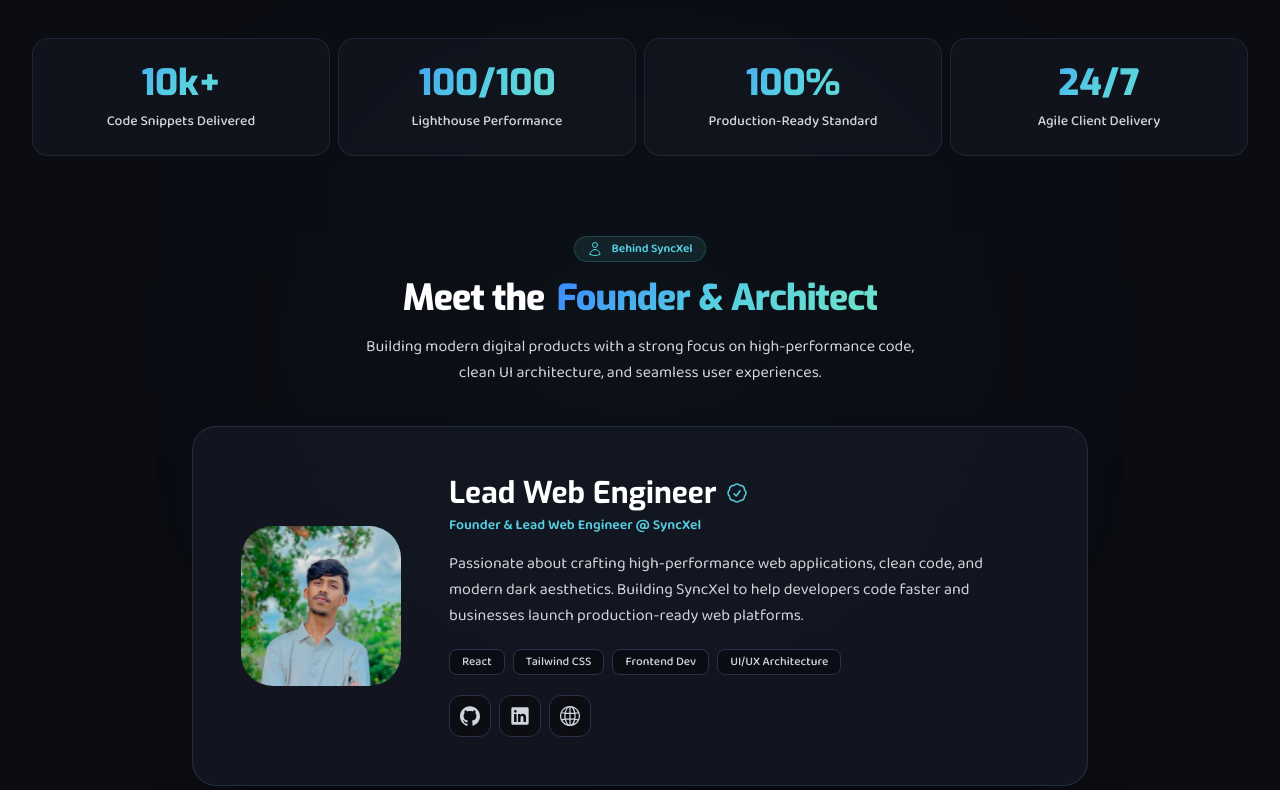
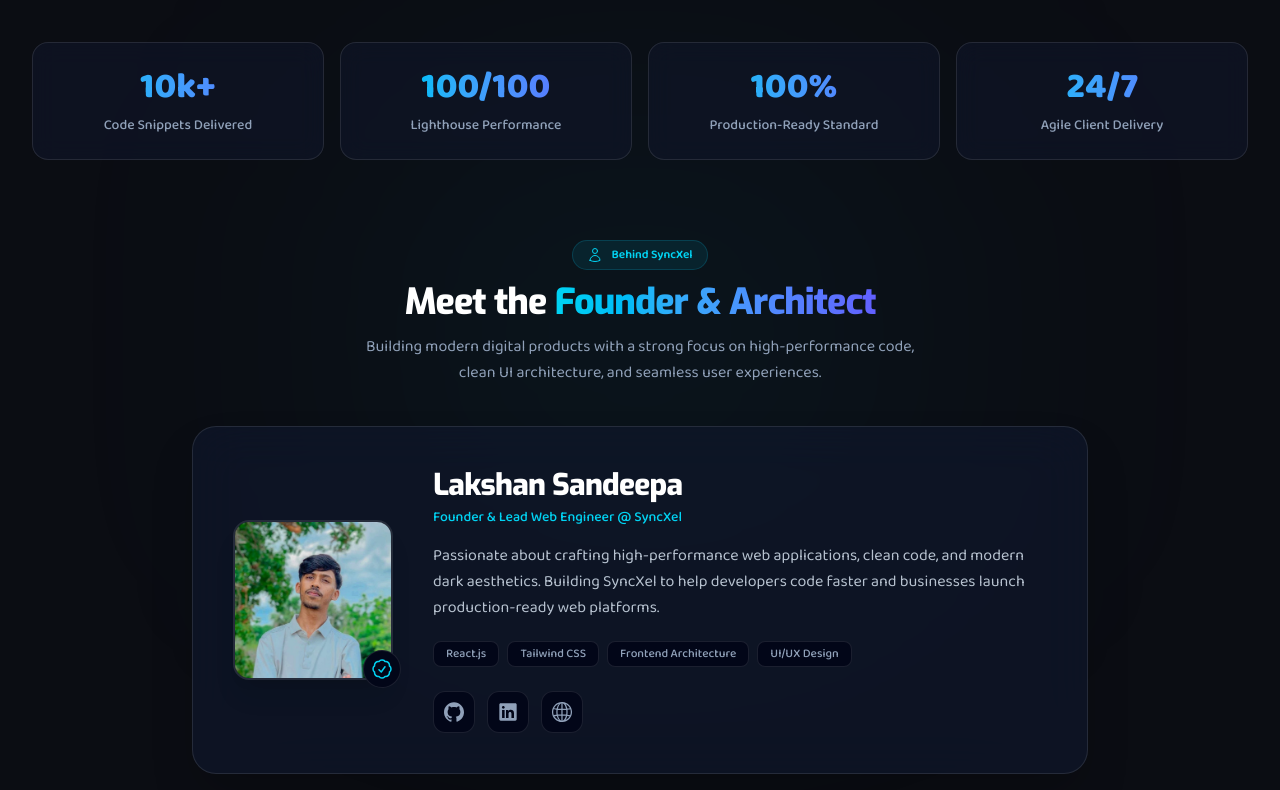
Before and after one commit to lakshan-beast/SyncXel, a React (Vite) app: page / in a window 1280 px wide. Shown: the part 2150-2940 px from the top of the page. Built offline with nearby package versions, Linux system fonts and the light colour scheme.

Commit message:
feat: refactor TeamSection component with improved layout, updated styles, and fixed image import typo

```diff
--- a/src/components/TeamSection.jsx
+++ b/src/components/TeamSection.jsx
@@ -1,7 +1,181 @@
+// import {
+//   HiOutlineUser,
+//   HiOutlineSparkles,
+//   HiOutlineCodeBracket,
+//   HiOutlineCheckBadge,
+//   HiOutlineChartBar,
+// } from "react-icons/hi2";
+// import { SiGithub } from "react-icons/si";
+// import { SlGlobe } from "react-icons/sl";
+// import { RxLinkedinLogo } from "react-icons/rx";
+
+// import HeroIamge from "/hero.jpg";
+
+// export default function TeamSection() {
+//   const stats = [
+//     { value: "10k+", label: "Code Snippets Delivered" },
+//     { value: "100/100", label: "Lighthouse Performance" },
+//     { value: "100%", label: "Production-Ready Standard" },
+//     { value: "24/7", label: "Agile Client Delivery" },
+//   ];
+
+//   return (
+//     <section className="py-20 px-4 sm:px-8 relative overflow-hidden">
+//       {/* Background Neon Accent Glow */}
+//       <div className="absolute top-1/2 left-1/2 -translate-x-1/2 -translate-y-1/2 w-125 h-75 bg-syncxel-cyan/5 blur-[160px] pointer-events-none rounded-full" />
+
+//       <div className="max-w-7xl mx-auto space-y-20 relative z-10">
+//         {/* 1. STATS / METRICS BAR WITH HEADING */}
+//         <div className="space-y-10">
+//           {/* Stats Header */}
+//           <div className="text-center space-y-3 max-w-2xl mx-auto">
+//             <div className="inline-flex items-center space-x-2 px-3 py-1 rounded-full bg-syncxel-cyan/10 border border-syncxel-cyan/20 text-syncxel-cyan text-xs font-semibold">
+//               <HiOutlineChartBar className="w-4 h-4" />
+//               <span>Proven Impact & Metrics</span>
+//             </div>
+
+//             <h2 className="text-2xl sm:text-3xl font-extrabold text-white font-heading tracking-tight">
+//               Driven by Numbers, Engineered for{" "}
+//               <span className="text-transparent bg-clip-text bg-syncxel-gradient">
+//                 Excellence
+//               </span>
+//             </h2>
+
+//             <p className="text-syncxel-text-muted text-xs sm:text-sm leading-relaxed">
+//               Real metrics that reflect our commitment to speed, code quality,
+//               and reliability.
+//             </p>
+//           </div>
+
+//           {/* 1. STATS / METRICS BAR */}
+//           <div className="grid grid-cols-2 md:grid-cols-4 gap-2">
+//             {stats.map((stat, idx) => (
+//               <div
+//                 key={idx}
+//                 className="p-6 rounded-2xl bg-syncxel-card/50 border border-syncxel-border/60 text-center space-y-2 backdrop-blur-sm hover:border-syncxel-cyan/30 transition-all duration-300">
+//                 <div className="text-3xl sm:text-4xl font-extrabold text-transparent bg-clip-text bg-syncxel-gradient font-heading">
+//                   {stat.value}
+//                 </div>
+//                 <div className="text-xs sm:text-sm text-syncxel-text-muted font-medium">
+//                   {stat.label}
+//                 </div>
+//               </div>
+//             ))}
+//           </div>
+//         </div>
+
+//         {/* 2. MEET THE FOUNDER SECTION */}
+//         <div className="max-w-4xl mx-auto space-y-10">
+//           {/* Section Header */}
+//           <div className="text-center space-y-4">
+//             <div className="inline-flex items-center space-x-2 px-3 py-1 rounded-full bg-syncxel-cyan/10 border border-syncxel-cyan/20 text-syncxel-cyan text-xs font-semibold">
+//               <HiOutlineUser className="w-4 h-4" />
+//               <span>Behind SyncXel</span>
+//             </div>
+
+//             <h2 className="text-3xl sm:text-4xl font-extrabold text-white font-heading tracking-tight ">
+//               Meet the
+//               <span className="text-transparent bg-clip-text bg-syncxel-gradient ml-3">
+//                 Founder & Architect
+//               </span>
+//             </h2>
+
+//             <p className="text-syncxel-text-muted text-sm sm:text-base leading-relaxed max-w-xl mx-auto">
+//               Building modern digital products with a strong focus on
+//               high-performance code, clean UI architecture, and seamless user
+//               experiences.
+//             </p>
+//           </div>
+
+//           {/* SOLO FOUNDER CARD */}
+//           <div className="relative p-8 sm:p-12 rounded-3xl bg-syncxel-card/70 border border-syncxel-border/80 shadow-2xl backdrop-blur-xl hover:border-syncxel-cyan/40 transition-all duration-300">
+//             <div className="flex flex-col md:flex-row items-center gap-8 md:gap-12">
+//               <img
+//                 src={HeroIamge}
+//                 alt=""
+//                 className="w-32 h-32 sm:w-40 sm:h-40 rounded-4xl"
+//               />
+
+//               {/* Founder Bio & Details */}
+//               <div className="space-y-4 text-center md:text-left flex-1">
+//                 <div className="space-y-1">
+//                   <div className="inline-flex items-center space-x-2">
+//                     <h3 className="text-2xl sm:text-3xl font-bold text-white font-heading">
+//                       Lead Web Engineer
+//                     </h3>
+//                     <HiOutlineCheckBadge
+//                       className="w-6 h-6 text-syncxel-cyan"
+//                       title="Verified Creator"
+//                     />
+//                   </div>
+//                   <p className="text-syncxel-cyan font-semibold text-sm">
+//                     Founder & Lead Web Engineer @ SyncXel
+//                   </p>
+//                 </div>
+
+//                 <p className="text-syncxel-text-muted text-sm sm:text-base leading-relaxed font-body">
+//                   Passionate about crafting high-performance web applications,
+//                   clean code, and modern dark aesthetics. Building SyncXel to
+//                   help developers code faster and businesses launch
+//                   production-ready web platforms.
+//                 </p>
+
+//                 {/* Tech Highlights Tags */}
+//                 <div className="flex flex-wrap gap-2 pt-1 justify-center md:justify-start">
+//                   {[
+//                     "React",
+//                     // "Next.js",
+//                     "Tailwind CSS",
+//                     "Frontend Dev",
+//                     "UI/UX Architecture",
+//                   ].map((tag, tIdx) => (
+//                     <span
+//                       key={tIdx}
+//                       className="px-3 py-1 rounded-lg bg-syncxel-dark/90 border border-syncxel-border text-xs font-medium text-syncxel-text-muted">
+//                       {tag}
+//                     </span>
+//                   ))}
+//                 </div>
+
+//                 {/* Social Links */}
+//                 <div className="pt-1 flex items-center justify-center md:justify-start space-x-2">
+//                   <a
+//                     href="https://github.com/lakshan-beast"
+//                     target="_blank"
+//                     rel="noreferrer"
+//                     className="p-2.5 rounded-xl bg-syncxel-dark border border-syncxel-border text-syncxel-text-muted hover:text-white hover:border-syncxel-cyan/40 transition-all"
+//                     title="GitHub Profile">
+//                     <SiGithub className="w-5 h-5" />
+//                   </a>
+//                   <a
+//                     href="https://www.linkedin.com/in/lakshan-sandeepa"
+//                     target="_blank"
+//                     rel="noreferrer"
+//                     className="p-2.5 rounded-xl bg-syncxel-dark border border-syncxel-border text-syncxel-text-muted hover:text-white hover:border-syncxel-cyan/40 transition-all"
+//                     title="LinkedIn Profile">
+//                     <RxLinkedinLogo className="w-5 h-5" />
+//                   </a>
+//                   <a
+//                     href="https://lakshan-sandeepa-dev.vercel.app/"
+//                     target="_blank"
+//                     rel="noreferrer"
+//                     className="p-2.5 rounded-xl bg-syncxel-dark border border-syncxel-border text-syncxel-text-muted hover:text-white hover:border-syncxel-cyan/40 transition-all"
+//                     title="Portfolio Profile">
+//                     <SlGlobe className="w-5 h-5" />
+//                   </a>
+//                 </div>
+//               </div>
+//             </div>
+//           </div>
+//         </div>
+//       </div>
+//     </section>
+//   );
+// }
+
+import React from "react";
 import {
   HiOutlineUser,
-  HiOutlineSparkles,
-  HiOutlineCodeBracket,
   HiOutlineCheckBadge,
   HiOutlineChartBar,
 } from "react-icons/hi2";
@@ -9,7 +183,7 @@ import { SiGithub } from "react-icons/si";
 import { SlGlobe } from "react-icons/sl";
 import { RxLinkedinLogo } from "react-icons/rx";
 
-import HeroIamge from "/hero.jpg";
+import HeroImage from "/hero.jpg"; // Fixed Typo in variable name
 
 export default function TeamSection() {
   const stats = [
@@ -22,41 +196,41 @@ export default function TeamSection() {
   return (
     <section className="py-20 px-4 sm:px-8 relative overflow-hidden">
       {/* Background Neon Accent Glow */}
-      <div className="absolute top-1/2 left-1/2 -translate-x-1/2 -translate-y-1/2 w-125 h-75 bg-syncxel-cyan/5 blur-[160px] pointer-events-none rounded-full" />
+      <div className="absolute top-1/2 left-1/2 -translate-x-1/2 -translate-y-1/2 w-[500px] h-[300px] bg-cyan-500/10 blur-[160px] pointer-events-none rounded-full" />
 
       <div className="max-w-7xl mx-auto space-y-20 relative z-10">
         {/* 1. STATS / METRICS BAR WITH HEADING */}
         <div className="space-y-10">
           {/* Stats Header */}
           <div className="text-center space-y-3 max-w-2xl mx-auto">
-            <div className="inline-flex items-center space-x-2 px-3 py-1 rounded-full bg-syncxel-cyan/10 border border-syncxel-cyan/20 text-syncxel-cyan text-xs font-semibold">
+            <div className="inline-flex items-center space-x-2 px-3.5 py-1.5 rounded-full bg-cyan-500/10 border border-cyan-500/20 text-cyan-400 text-xs font-semibold">
               <HiOutlineChartBar className="w-4 h-4" />
               <span>Proven Impact & Metrics</span>
             </div>
 
-            <h2 className="text-2xl sm:text-3xl font-extrabold text-white font-heading tracking-tight">
+            <h2 className="text-2xl sm:text-3xl font-extrabold text-white tracking-tight">
               Driven by Numbers, Engineered for{" "}
-              <span className="text-transparent bg-clip-text bg-syncxel-gradient">
+              <span className="text-transparent bg-clip-text bg-gradient-to-r from-cyan-400 to-indigo-500">
                 Excellence
               </span>
             </h2>
 
-            <p className="text-syncxel-text-muted text-xs sm:text-sm leading-relaxed">
+            <p className="text-slate-400 text-xs sm:text-sm leading-relaxed">
               Real metrics that reflect our commitment to speed, code quality,
               and reliability.
             </p>
           </div>
 
-          {/* 1. STATS / METRICS BAR */}
-          <div className="grid grid-cols-2 md:grid-cols-4 gap-2">
+          {/* Metrics Grid */}
+          <div className="grid grid-cols-2 md:grid-cols-4 gap-4">
             {stats.map((stat, idx) => (
               <div
                 key={idx}
-                className="p-6 rounded-2xl bg-syncxel-card/50 border border-syncxel-border/60 text-center space-y-2 backdrop-blur-sm hover:border-syncxel-cyan/30 transition-all duration-300">
-                <div className="text-3xl sm:text-4xl font-extrabold text-transparent bg-clip-text bg-syncxel-gradient font-heading">
+                className="p-6 rounded-2xl bg-slate-900/60 border border-white/10 text-center space-y-2 backdrop-blur-md hover:border-cyan-500/40 transition-all duration-300">
+                <div className="text-3xl sm:text-4xl font-extrabold text-transparent bg-clip-text bg-gradient-to-r from-cyan-400 to-indigo-500">
                   {stat.value}
                 </div>
-                <div className="text-xs sm:text-sm text-syncxel-text-muted font-medium">
+                <div className="text-xs sm:text-sm text-slate-400 font-medium">
                   {stat.label}
                 </div>
               </div>
@@ -66,21 +240,21 @@ export default function TeamSection() {
 
         {/* 2. MEET THE FOUNDER SECTION */}
         <div className="max-w-4xl mx-auto space-y-10">
-          {/* Section Header */}
-          <div className="text-center space-y-4">
-            <div className="inline-flex items-center space-x-2 px-3 py-1 rounded-full bg-syncxel-cyan/10 border border-syncxel-cyan/20 text-syncxel-cyan text-xs font-semibold">
+          {/* Header */}
+          <div className="text-center space-y-3">
+            <div className="inline-flex items-center space-x-2 px-3.5 py-1.5 rounded-full bg-cyan-500/10 border border-cyan-500/20 text-cyan-400 text-xs font-semibold">
               <HiOutlineUser className="w-4 h-4" />
               <span>Behind SyncXel</span>
             </div>
 
-            <h2 className="text-3xl sm:text-4xl font-extrabold text-white font-heading tracking-tight ">
-              Meet the
-              <span className="text-transparent bg-clip-text bg-syncxel-gradient ml-3">
+            <h2 className="text-3xl sm:text-4xl font-extrabold text-white tracking-tight">
+              Meet the{" "}
+              <span className="text-transparent bg-clip-text bg-gradient-to-r from-cyan-400 to-indigo-500">
                 Founder & Architect
               </span>
             </h2>
 
-            <p className="text-syncxel-text-muted text-sm sm:text-base leading-relaxed max-w-xl mx-auto">
+            <p className="text-slate-400 text-sm sm:text-base leading-relaxed max-w-xl mx-auto">
               Building modern digital products with a strong focus on
               high-performance code, clean UI architecture, and seamless user
               experiences.
@@ -88,62 +262,66 @@ export default function TeamSection() {
           </div>
 
           {/* SOLO FOUNDER CARD */}
-          <div className="relative p-8 sm:p-12 rounded-3xl bg-syncxel-card/70 border border-syncxel-border/80 shadow-2xl backdrop-blur-xl hover:border-syncxel-cyan/40 transition-all duration-300">
-            <div className="flex flex-col md:flex-row items-center gap-8 md:gap-12">
-              <img
-                src={HeroIamge}
-                alt=""
-                className="w-32 h-32 sm:w-40 sm:h-40 rounded-4xl"
-              />
+          <div className="relative p-8 sm:p-10 rounded-3xl bg-slate-900/70 border border-white/10 shadow-2xl backdrop-blur-xl hover:border-cyan-500/40 transition-all duration-300">
+            <div className="flex flex-col md:flex-row items-center gap-8 md:gap-10">
+              {/* Profile Image with Object Cover */}
+              <div className="shrink-0 relative">
+                <img
+                  src={HeroImage}
+                  alt="Lakshan Sandeepa - Founder of SyncXel"
+                  className="w-32 h-32 sm:w-40 sm:h-40 rounded-2xl object-cover border-2 border-white/10 shadow-xl"
+                />
+                <div className="absolute -bottom-2 -right-2 bg-slate-950 p-1.5 rounded-full border border-white/10">
+                  <HiOutlineCheckBadge
+                    className="w-6 h-6 text-cyan-400"
+                    title="Verified Creator"
+                  />
+                </div>
+              </div>
 
               {/* Founder Bio & Details */}
               <div className="space-y-4 text-center md:text-left flex-1">
                 <div className="space-y-1">
-                  <div className="inline-flex items-center space-x-2">
-                    <h3 className="text-2xl sm:text-3xl font-bold text-white font-heading">
-                      Lead Web Engineer
+                  <div className="flex items-center justify-center md:justify-start space-x-2">
+                    <h3 className="text-2xl sm:text-3xl font-extrabold text-white tracking-tight">
+                      Lakshan Sandeepa
                     </h3>
-                    <HiOutlineCheckBadge
-                      className="w-6 h-6 text-syncxel-cyan"
-                      title="Verified Creator"
-                    />
                   </div>
-                  <p className="text-syncxel-cyan font-semibold text-sm">
+                  <p className="text-cyan-400 font-medium text-sm">
                     Founder & Lead Web Engineer @ SyncXel
                   </p>
                 </div>
 
-                <p className="text-syncxel-text-muted text-sm sm:text-base leading-relaxed font-body">
+                <p className="text-slate-300/90 text-sm sm:text-base leading-relaxed">
                   Passionate about crafting high-performance web applications,
                   clean code, and modern dark aesthetics. Building SyncXel to
                   help developers code faster and businesses launch
                   production-ready web platforms.
                 </p>
 
-                {/* Tech Highlights Tags */}
+                {/* Tech Tags */}
                 <div className="flex flex-wrap gap-2 pt-1 justify-center md:justify-start">
                   {[
-                    "React",
-                    // "Next.js",
+                    "React.js",
                     "Tailwind CSS",
-                    "Frontend Dev",
-                    "UI/UX Architecture",
+                    "Frontend Architecture",
+                    "UI/UX Design",
                   ].map((tag, tIdx) => (
                     <span
                       key={tIdx}
-                      className="px-3 py-1 rounded-lg bg-syncxel-dark/90 border border-syncxel-border text-xs font-medium text-syncxel-text-muted">
+                      className="px-3 py-1 rounded-lg bg-slate-950 border border-white/10 text-xs font-medium text-slate-400">
                       {tag}
                     </span>
                   ))}
                 </div>
 
                 {/* Social Links */}
-                <div className="pt-1 flex items-center justify-center md:justify-start space-x-2">
+                <div className="pt-2 flex items-center justify-center md:justify-start space-x-3">
                   <a
                     href="https://github.com/lakshan-beast"
                     target="_blank"
                     rel="noreferrer"
-                    className="p-2.5 rounded-xl bg-syncxel-dark border border-syncxel-border text-syncxel-text-muted hover:text-white hover:border-syncxel-cyan/40 transition-all"
+                    className="p-2.5 rounded-xl bg-slate-950 border border-white/10 text-slate-400 hover:text-white hover:border-cyan-400/50 transition-all"
                     title="GitHub Profile">
                     <SiGithub className="w-5 h-5" />
                   </a>
@@ -151,7 +329,7 @@ export default function TeamSection() {
                     href="https://www.linkedin.com/in/lakshan-sandeepa"
                     target="_blank"
                     rel="noreferrer"
-                    className="p-2.5 rounded-xl bg-syncxel-dark border border-syncxel-border text-syncxel-text-muted hover:text-white hover:border-syncxel-cyan/40 transition-all"
+                    className="p-2.5 rounded-xl bg-slate-950 border border-white/10 text-slate-400 hover:text-white hover:border-cyan-400/50 transition-all"
                     title="LinkedIn Profile">
                     <RxLinkedinLogo className="w-5 h-5" />
                   </a>
@@ -159,7 +337,7 @@ export default function TeamSection() {
                     href="https://lakshan-sandeepa-dev.vercel.app/"
                     target="_blank"
                     rel="noreferrer"
-                    className="p-2.5 rounded-xl bg-syncxel-dark border border-syncxel-border text-syncxel-text-muted hover:text-white hover:border-syncxel-cyan/40 transition-all"
+                    className="p-2.5 rounded-xl bg-slate-950 border border-white/10 text-slate-400 hover:text-white hover:border-cyan-400/50 transition-all"
                     title="Portfolio Profile">
                     <SlGlobe className="w-5 h-5" />
                   </a>
```
